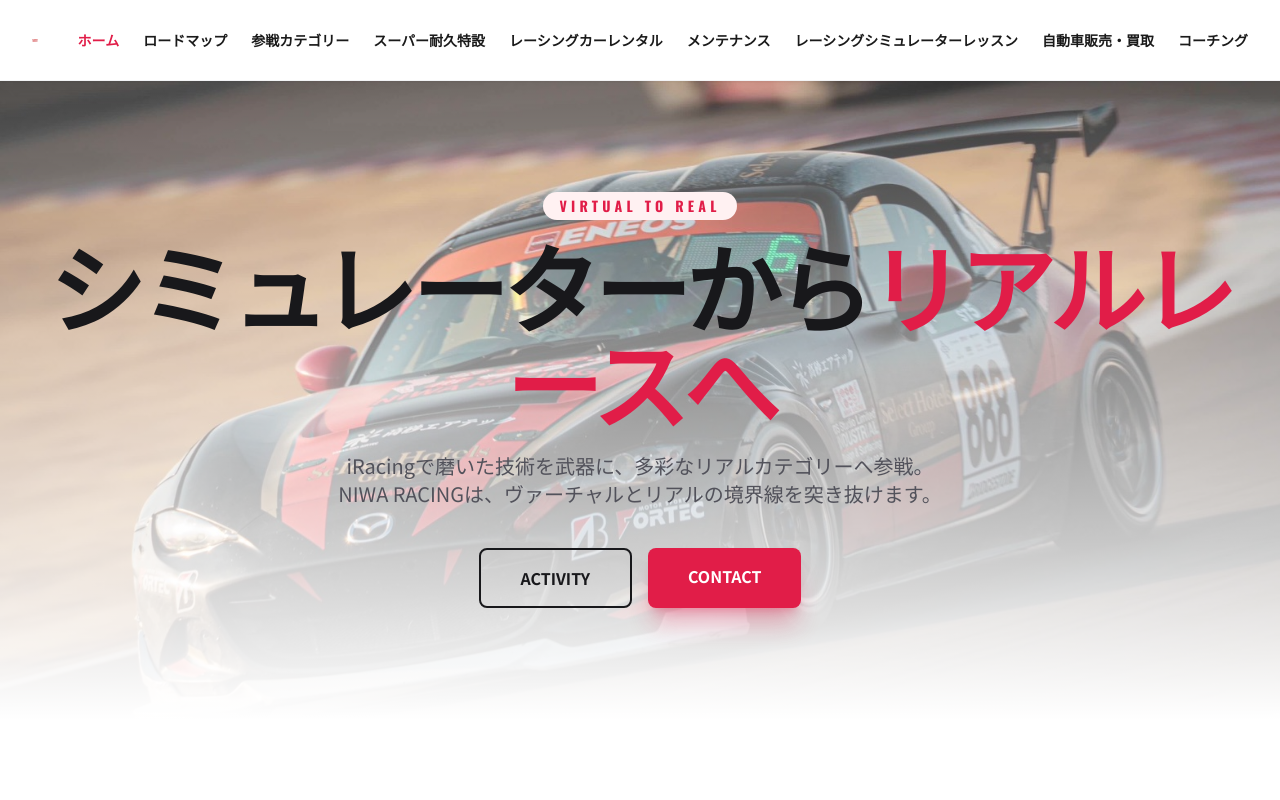
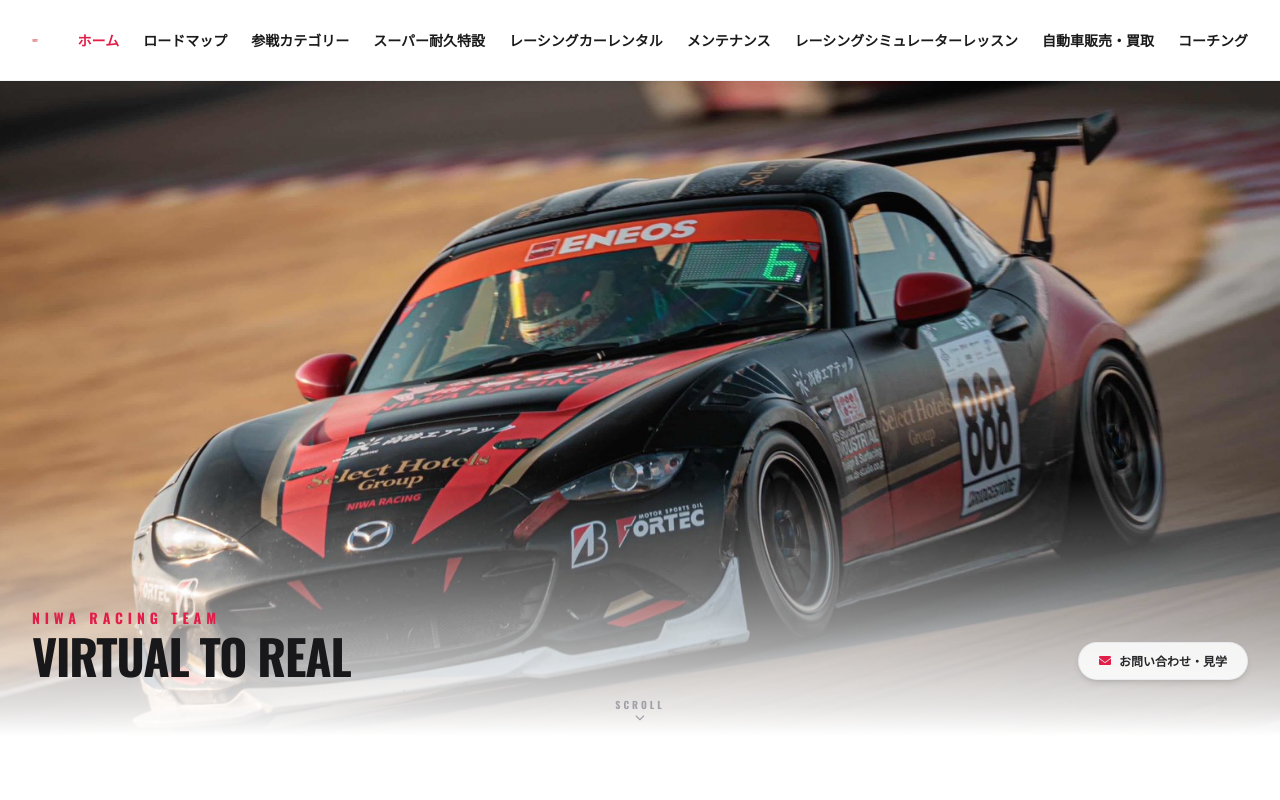
Before and after one commit to niwaracing/teamhomepage, a plain HTML site: page index.html in a window 1280 px wide. Shown: the top 800 px of the page. Drawn offline with nearby package versions, Linux system fonts and the light colour scheme.

Commit message:
feat: streamline hero section to feature racing car visual with minimal guides

```diff
--- a/index.html
+++ b/index.html
@@ -19,7 +19,7 @@
             font-family: 'Oswald', sans-serif;
         }
         .hero-gradient {
-            background: linear-gradient(rgba(255,255,255,0.1), rgba(255,255,255,1)), url('./images/car-main.jpg');
+            background: linear-gradient(to bottom, rgba(255,255,255,0.02) 0%, rgba(255,255,255,0) 65%, rgba(255,255,255,0.85) 96%, rgba(255,255,255,1) 100%), url('./images/car-main.jpg');
             background-size: cover;
             background-position: center;
         }
@@ -117,23 +117,32 @@
     </script>
 
 
-    <!-- ヒーローセクション -->
-    <header class="relative h-[90vh] flex items-center justify-center hero-gradient pt-20">
-        <div class="text-center px-4">
-            <div class="inline-block bg-rose-50 px-4 py-1 rounded-full mb-4">
-                <h2 class="text-rose-600 font-oswald text-sm tracking-[0.3em] uppercase font-bold">Virtual to Real</h2>
+    <!-- ヒーローセクション（マシンを最大限に魅せるミニマル構成） -->
+    <header class="relative h-[92vh] flex flex-col justify-end hero-gradient pb-10 px-4 sm:px-8 overflow-hidden pt-20">
+        <div class="max-w-7xl mx-auto w-full flex flex-col sm:flex-row items-start sm:items-end justify-between gap-6 relative z-10 pb-4">
+            <!-- 左下：控えめで力強いブランドシグネチャー -->
+            <div>
+                <span class="text-rose-600 font-oswald text-xs sm:text-sm uppercase tracking-[0.35em] font-bold block mb-1">
+                    NIWA RACING TEAM
+                </span>
+                <h1 class="text-3xl sm:text-5xl font-oswald font-bold text-zinc-900 tracking-tight uppercase">
+                    Virtual to Real
+                </h1>
             </div>
-            <h1 class="text-5xl md:text-8xl font-oswald font-bold mb-6 tracking-tighter uppercase leading-tight text-zinc-900">
-                シミュレーターから<br class="md:hidden"><span class="text-rose-600">リアルレースへ</span>
-            </h1>
-            <p class="text-lg md:text-xl max-w-2xl mx-auto text-zinc-600 mb-10 leading-relaxed font-medium">
-                iRacingで磨いた技術を武器に、多彩なリアルカテゴリーへ参戦。<br class="hidden md:block">
-                NIWA RACINGは、ヴァーチャルとリアルの境界線を突き抜けます。
-            </p>
-            <div class="flex flex-col md:flex-row gap-4 justify-center">
-                <a href="#categories" class="border-2 border-zinc-900 text-zinc-900 px-10 py-4 hover:bg-zinc-900 hover:text-white transition font-bold rounded-lg">ACTIVITY</a>
-                <a href="#contact" class="bg-rose-600 text-white px-10 py-4 hover:bg-rose-700 shadow-xl shadow-rose-600/30 transition font-bold rounded-lg">CONTACT</a>
+
+            <!-- 右下：控えめで上品な導線 -->
+            <div class="flex items-center gap-3">
+                <a href="#contact" class="px-5 py-2.5 bg-white/85 hover:bg-rose-600 hover:text-white backdrop-blur-md text-zinc-800 text-xs font-bold rounded-full border border-gray-200/80 shadow-md transition duration-300 inline-flex items-center gap-2 group">
+                    <i class="fas fa-envelope text-rose-600 group-hover:text-white transition"></i>
+                    <span>お問い合わせ・見学</span>
+                </a>
             </div>
+        </div>
+
+        <!-- 最下部中央：スクロールインジケーター -->
+        <div class="absolute bottom-3 left-1/2 -translate-x-1/2 flex flex-col items-center pointer-events-none">
+            <span class="text-[10px] font-oswald uppercase tracking-[0.3em] text-zinc-400 font-bold mb-0.5">SCROLL</span>
+            <i class="fas fa-chevron-down text-[10px] text-zinc-400 animate-bounce"></i>
         </div>
     </header>
 
```
